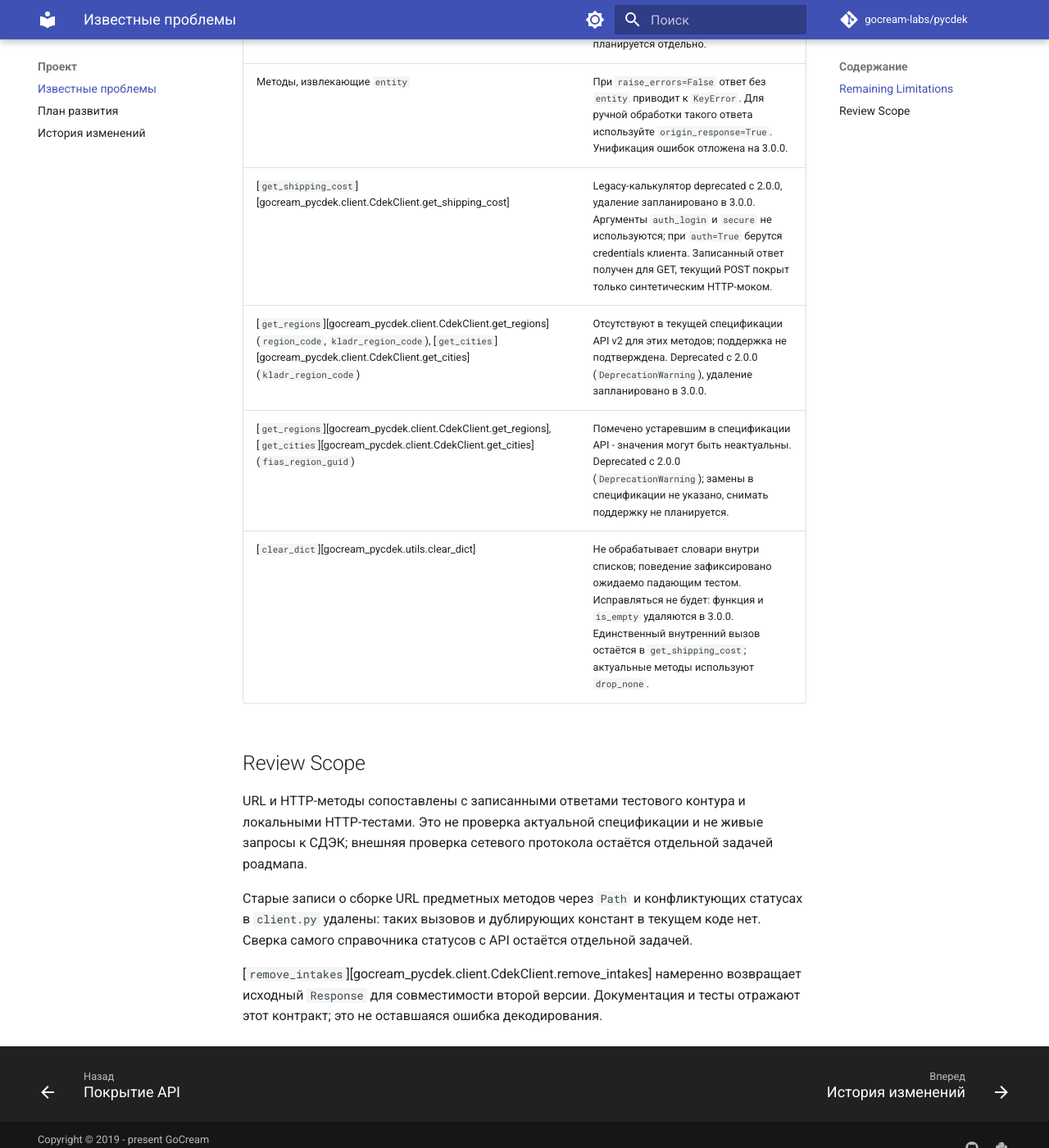
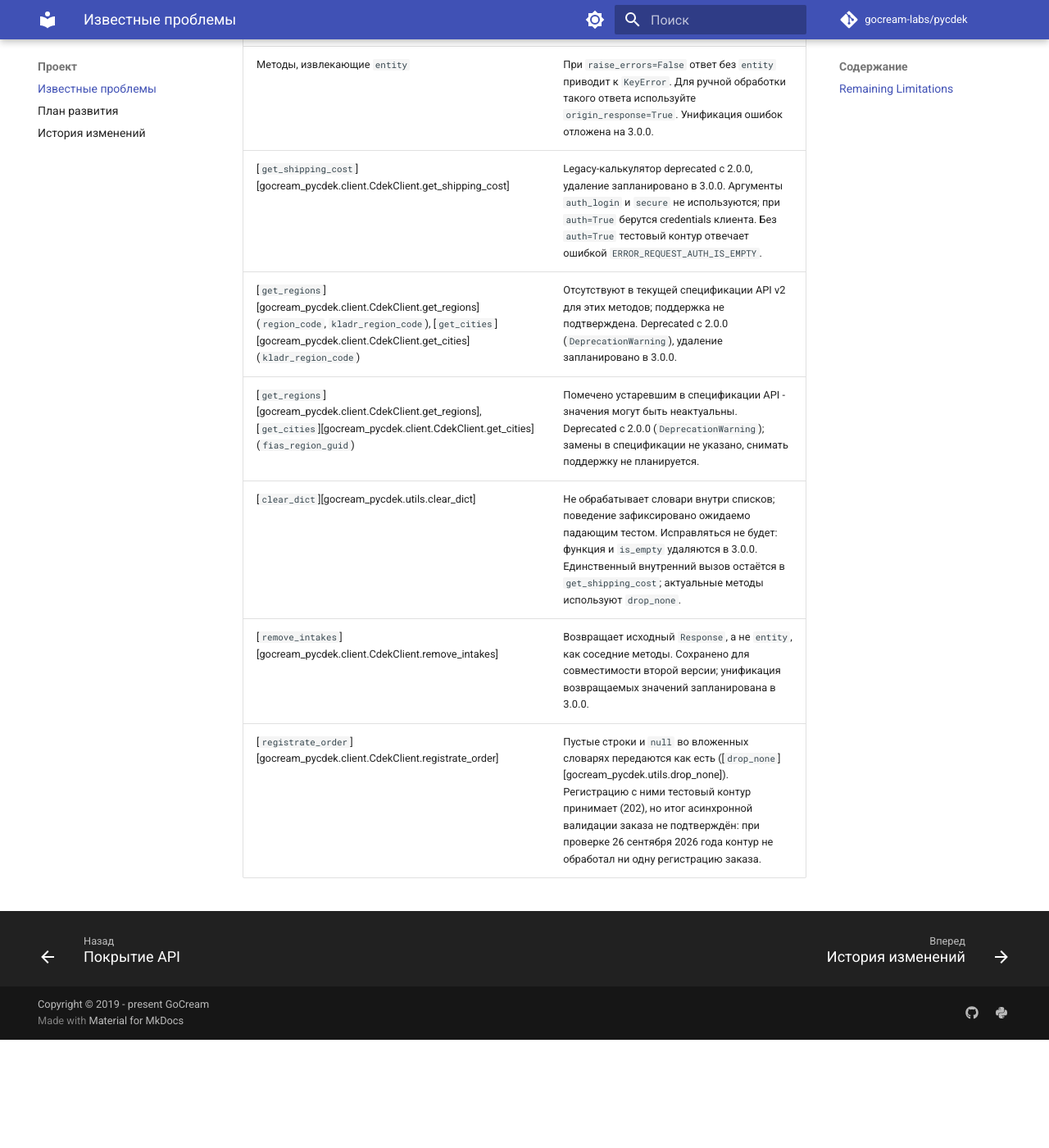
Before and after one commit to gocream-labs/pycdek, an MkDocs documentation site: the page built from docs/known-issues.md, in a window 1280 px wide and 1400 px high, scrolled down 507 px. Shown: the whole window at 82% size. Built offline with MkDocs 1.6.1 and Material for MkDocs 9.7.7, drawn with Linux system fonts in a browser that asks for light colours; comment, search, counter and statistics services are not loaded; the version menu is left out; after the commit the page ends 1775 px from its top, so only the background shows below that.

```diff
--- a/docs/known-issues.md
+++ b/docs/known-issues.md
@@ -9,16 +9,9 @@
 |---|---|
 | [`get_all_regions`][gocream_pycdek.client.CdekClient.get_all_regions], [`get_all_cities`][gocream_pycdek.client.CdekClient.get_all_cities] | При `raise_errors=False` словарь ошибки может быть принят за страницу: генератор выдаёт его ключи и продолжает запросы. Используйте стандартное `raise_errors=True`; изменение обработки ошибок планируется отдельно. |
 | Методы, извлекающие `entity` | При `raise_errors=False` ответ без `entity` приводит к `KeyError`. Для ручной обработки такого ответа используйте `origin_response=True`. Унификация ошибок отложена на 3.0.0. |
-| [`get_shipping_cost`][gocream_pycdek.client.CdekClient.get_shipping_cost] | Legacy-калькулятор deprecated с 2.0.0, удаление запланировано в 3.0.0. Аргументы `auth_login` и `secure` не используются; при `auth=True` берутся credentials клиента. Записанный ответ получен для GET, текущий POST покрыт только синтетическим HTTP-моком. |
+| [`get_shipping_cost`][gocream_pycdek.client.CdekClient.get_shipping_cost] | Legacy-калькулятор deprecated с 2.0.0, удаление запланировано в 3.0.0. Аргументы `auth_login` и `secure` не используются; при `auth=True` берутся credentials клиента. Без `auth=True` тестовый контур отвечает ошибкой `ERROR_REQUEST_AUTH_IS_EMPTY`. |
 | [`get_regions`][gocream_pycdek.client.CdekClient.get_regions] (`region_code`, `kladr_region_code`), [`get_cities`][gocream_pycdek.client.CdekClient.get_cities] (`kladr_region_code`) | Отсутствуют в текущей спецификации API v2 для этих методов; поддержка не подтверждена. Deprecated с 2.0.0 (`DeprecationWarning`), удаление запланировано в 3.0.0. |
 | [`get_regions`][gocream_pycdek.client.CdekClient.get_regions], [`get_cities`][gocream_pycdek.client.CdekClient.get_cities] (`fias_region_guid`) | Помечено устаревшим в спецификации API - значения могут быть неактуальны. Deprecated с 2.0.0 (`DeprecationWarning`); замены в спецификации не указано, снимать поддержку не планируется. |
 | [`clear_dict`][gocream_pycdek.utils.clear_dict] | Не обрабатывает словари внутри списков; поведение зафиксировано ожидаемо падающим тестом. Исправляться не будет: функция и `is_empty` удаляются в 3.0.0. Единственный внутренний вызов остаётся в `get_shipping_cost`; актуальные методы используют `drop_none`. |
-
-
-## Review Scope
-
-URL и HTTP-методы сопоставлены с записанными ответами тестового контура и локальными HTTP-тестами. Это не проверка актуальной спецификации и не живые запросы к СДЭК; внешняя проверка сетевого протокола остаётся отдельной задачей роадмапа.
-
-Старые записи о сборке URL предметных методов через `Path` и конфликтующих статусах в `client.py` удалены: таких вызовов и дублирующих констант в текущем коде нет. Сверка самого справочника статусов с API остаётся отдельной задачей.
-
-[`remove_intakes`][gocream_pycdek.client.CdekClient.remove_intakes] намеренно возвращает исходный `Response` для совместимости второй версии. Документация и тесты отражают этот контракт; это не оставшаяся ошибка декодирования.
+| [`remove_intakes`][gocream_pycdek.client.CdekClient.remove_intakes] | Возвращает исходный `Response`, а не `entity`, как соседние методы. Сохранено для совместимости второй версии; унификация возвращаемых значений запланирована в 3.0.0. |
+| [`registrate_order`][gocream_pycdek.client.CdekClient.registrate_order] | Пустые строки и `null` во вложенных словарях передаются как есть ([`drop_none`][gocream_pycdek.utils.drop_none]). Регистрацию с ними тестовый контур принимает (202), но итог асинхронной валидации заказа не подтверждён: при проверке 26 сентября 2026 года контур не обработал ни одну регистрацию заказа. |
```
Also changed, not shown: ROADMAP.md (+1 -1 lines), 6 other files.
